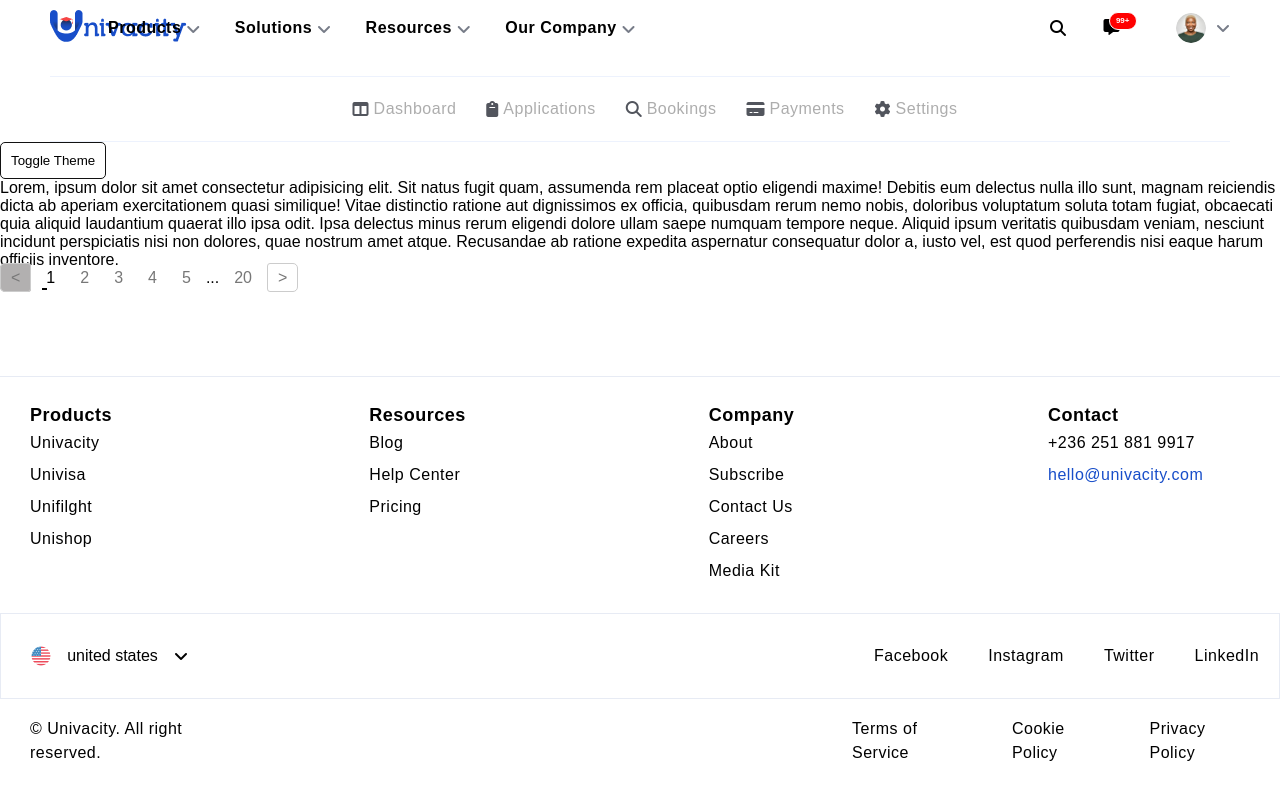
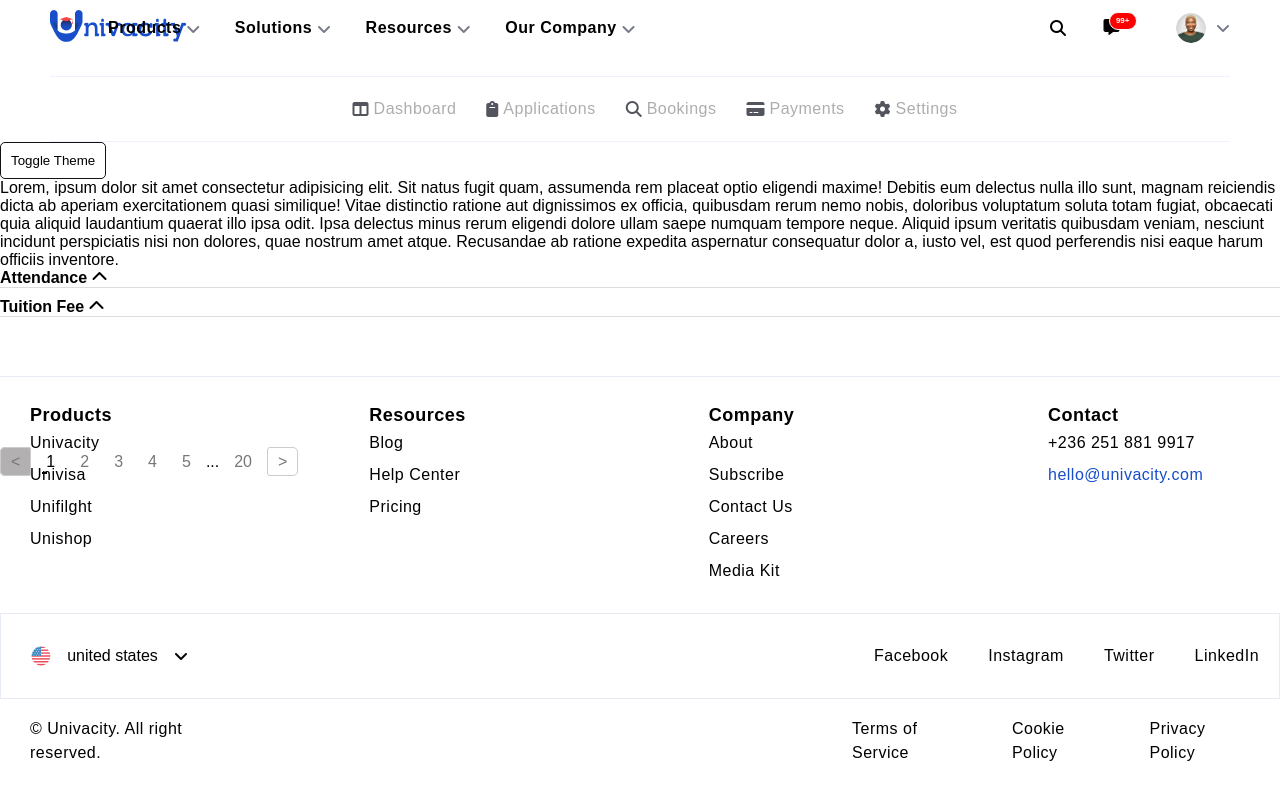
Before and after one commit to Snazzynuhu/univacity_task, an Angular app: page / in a window 1280 px wide. Built offline with nearby package versions, Linux system fonts and the light colour scheme; a web font is replaced by a local one.

Commit message:
created sidebar

```diff
--- a/src/app/app.component.html
+++ b/src/app/app.component.html
@@ -4,6 +4,14 @@
   <p>
     Lorem, ipsum dolor sit amet consectetur adipisicing elit. Sit natus fugit quam, assumenda rem placeat optio eligendi maxime! Debitis eum delectus nulla illo sunt, magnam reiciendis dicta ab aperiam exercitationem quasi similique! Vitae distinctio ratione aut dignissimos ex officia, quibusdam rerum nemo nobis, doloribus voluptatum soluta totam fugiat, obcaecati quia aliquid laudantium quaerat illo ipsa odit. Ipsa delectus minus rerum eligendi dolore ullam saepe numquam tempore neque. Aliquid ipsum veritatis quibusdam veniam, nesciunt incidunt perspiciatis nisi non dolores, quae nostrum amet atque. Recusandae ab ratione expedita aspernatur consequatur dolor a, iusto vel, est quod perferendis nisi eaque harum officiis inventore.
   </p>
+  <app-sidebar></app-sidebar>
+  <br>
+  <br>
+  <br>
+  <br>
+  <br>
+  <br>
+  <br>
 
 <app-pagination
 [currentPage]="currentPage"
--- /dev/null
+++ b/src/app/components/sidebar/sidebar.component.html
@@ -0,0 +1,27 @@
+<div class="accordion" *ngFor="let accordion of accordions" [ngClass]="{'open': accordion.isOpen}">
+  <div class="accordion-title" (click)="toggleAccordion(accordion)">
+    {{ accordion.title }}
+    <i class="fa" [ngClass]="{'fa-chevron-down': accordion.isOpen, 'fa-chevron-up': !accordion.isOpen}"></i>
+  </div>
+  <div class="accordion-content">
+    <ng-container *ngIf="accordion.items; else rangeField">
+      <ul>
+        <li *ngFor="let item of accordion.items">
+          <label>
+            <input type="checkbox" [(ngModel)]="item.checked" /> {{ item.name }}
+          </label>
+        </li>
+      </ul>
+    </ng-container>
+    <ng-template #rangeField>
+      <input
+        type="range"
+        id="tuitionRange"
+        [min]="accordion?.range?.min"
+        [max]="accordion?.range?.max"
+      />
+      <br>
+      <span>${{ accordion?.range?.min }} --- ${{ accordion?.range?.max }}</span>
+    </ng-template>
+  </div>
+</div>
--- /dev/null
+++ b/src/app/components/sidebar/sidebar.component.scss
@@ -0,0 +1,23 @@
+.sidebar {
+  width: 250px;
+  background-color: #f4f4f4;
+  padding: 10px;
+}
+
+.accordion {
+  border-bottom: 1px solid #ddd;
+  margin-bottom: 10px;
+}
+
+.accordion-title {
+  font-weight: bold;
+  cursor: pointer;
+}
+
+.accordion-content {
+  display: none;
+}
+
+.accordion.open .accordion-content {
+  display: block;
+}
--- /dev/null
+++ b/src/app/components/sidebar/sidebar.component.ts
@@ -0,0 +1,30 @@
+import { Component } from '@angular/core';
+
+@Component({
+  selector: 'app-sidebar',
+  templateUrl: './sidebar.component.html',
+  styleUrls: ['./sidebar.component.scss']
+})
+export class SidebarComponent {
+  accordions = [
+    {
+      title: 'Attendance',
+      items: [
+        { name: 'on campus', checked: false },
+        { name: 'e-learning', checked: false },
+        { name: 'hybrid', checked: false }
+      ],
+      isOpen: false
+    },
+    {
+      title: 'Tuition Fee',
+      range: { min: 5000, max: 60000 },
+      isOpen: false
+    }
+  ];
+
+  toggleAccordion(accordion: any) {
+    console.log('ACC', accordion)
+    accordion.isOpen = !accordion.isOpen;
+  }
+}
```
Also changed, not shown: src/app/app.module.ts (+6 -2 lines), 1 other file (tests, documents, lock files or other folders).
